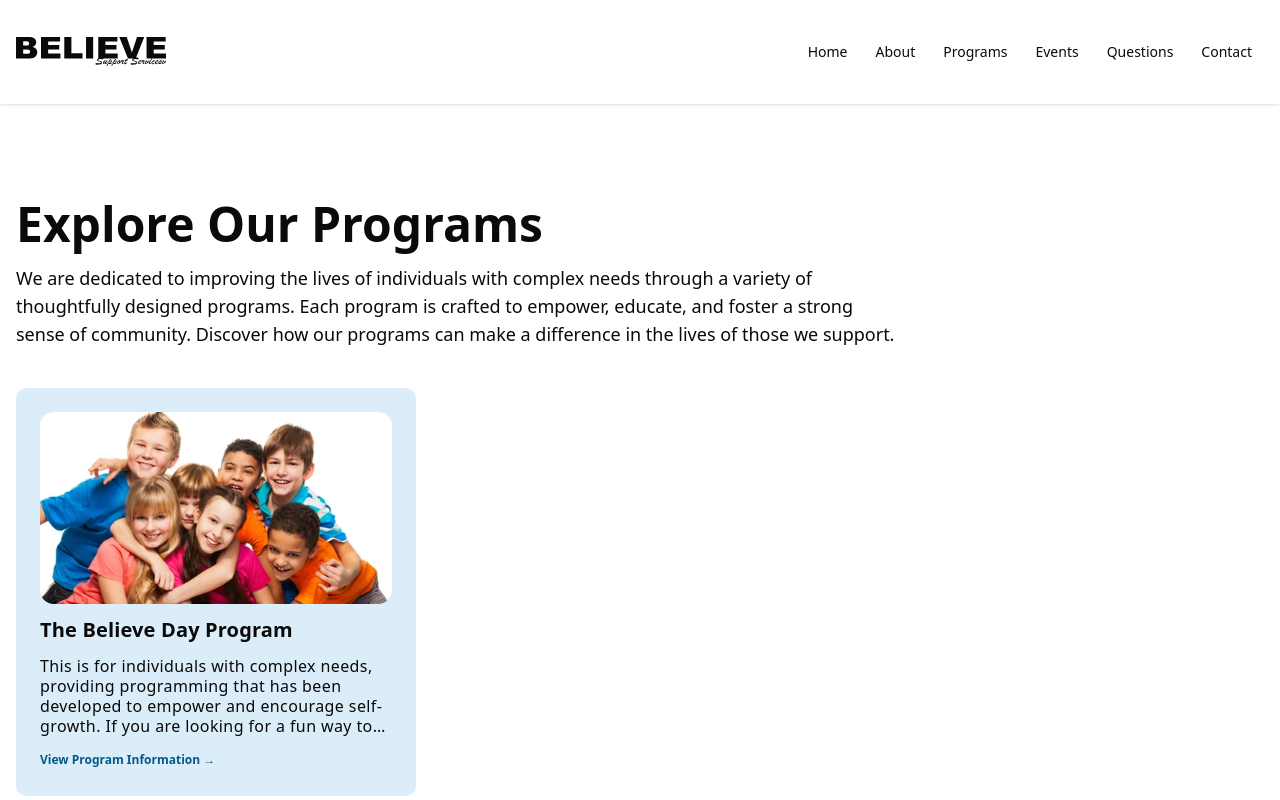
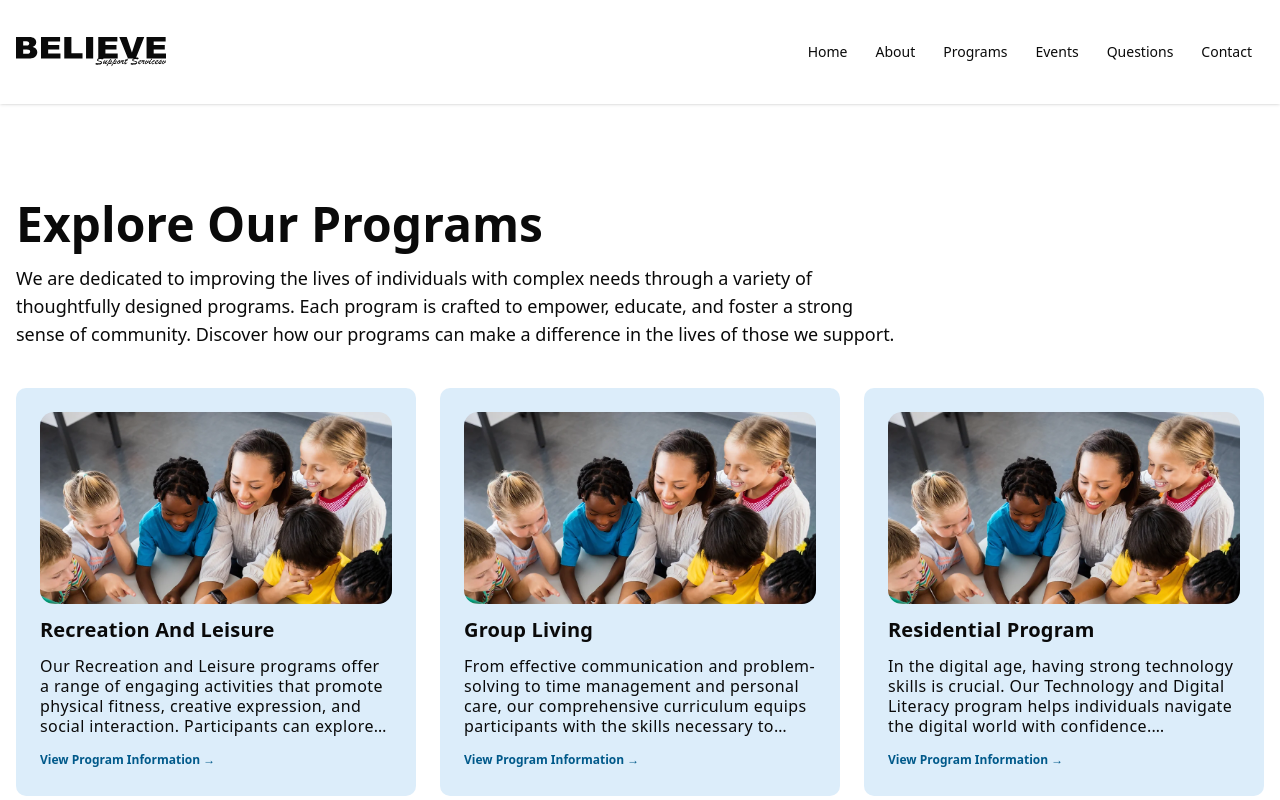
Before and after one commit to Justin-Bento/believe-support-services, a Next.js app: page /programs in a window 1280 px wide. Shown: the top 800 px of the page. Built offline with nearby package versions, Linux system fonts and the light colour scheme.

Commit message:
Grabbed data from program info object and injected content to the custom card component.

```diff
--- a/src/app/(frontend)/programs/page.tsx
+++ b/src/app/(frontend)/programs/page.tsx
@@ -1,3 +1,4 @@
+import { programs_info } from "@/lib/data";
 import Image from "next/image";
 import Link from "next/link";
 import React from "react";
@@ -19,33 +20,37 @@ export default function ProgramsPage() {
        * End of Page Header
        */}
       <section className="grid grid-cols-1 gap-6 sm:grid-cols-2 lg:grid-cols-3 mt-10">
-        <div className="relative group isolate overflow-hidden rounded-lg bg-primary/15 hover:bg-primary/20 transition-all">
+        {programs_info.map((info, index) => {
+          return (
+            <div
+              key={index}
+              className="relative group isolate overflow-hidden rounded-lg bg-primary/15 hover:bg-primary/20 transition-all"
+            >
               <div className="px-4 py-5 sm:p-6 flex items-start flex-col gap-3">
                 <div className="w-full h-48 relative">
                   <Image
                     fill
-                src="/media/believe-day-program.webp"
+                    src="/media/hero-image.webp"
                     alt=""
                     className="object-cover object-top rounded-xl"
                   />
                 </div>
                 <h2 className="capitalize text-xl font-bold tracking-[0.01rem]">
                   <Link href="#" className=" group-hover:underline">
-                The Believe Day Program
+                    {info.title}
                     <span className="absolute inset-0"></span>
                   </Link>
                 </h2>
                 <p className="line-clamp-4 text-base/[1.25] tracking-wide">
-              This is for individuals with complex needs, providing programming
-              that has been developed to empower and encourage self-growth. If
-              you are looking for a fun way to learn and create new memories
-              with old and new friends, this program is for you.
+                  {info.description}.
                 </p>
                 <button className="rounded-sm block py-1 text-xs font-semibold text-sky-800 ">
                   View Program Information &rarr;
                 </button>
               </div>
             </div>
+          );
+        })}
       </section>
       {/*
        * End of Company Programs
```
Lines whose indentation alone changed are shown as unchanged.
